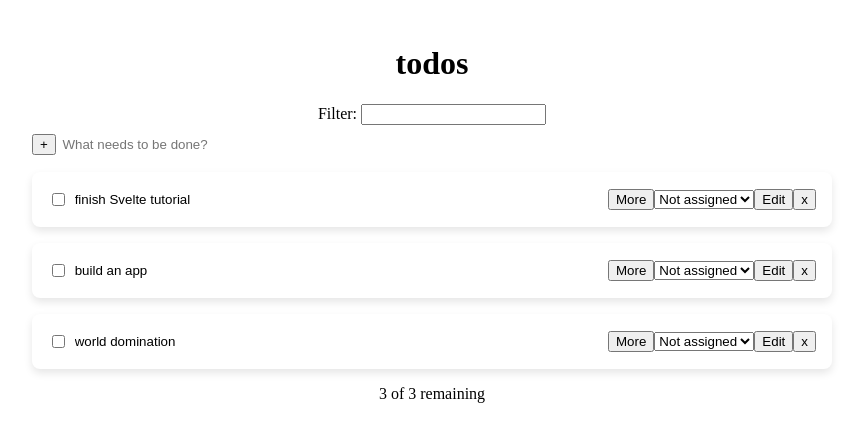
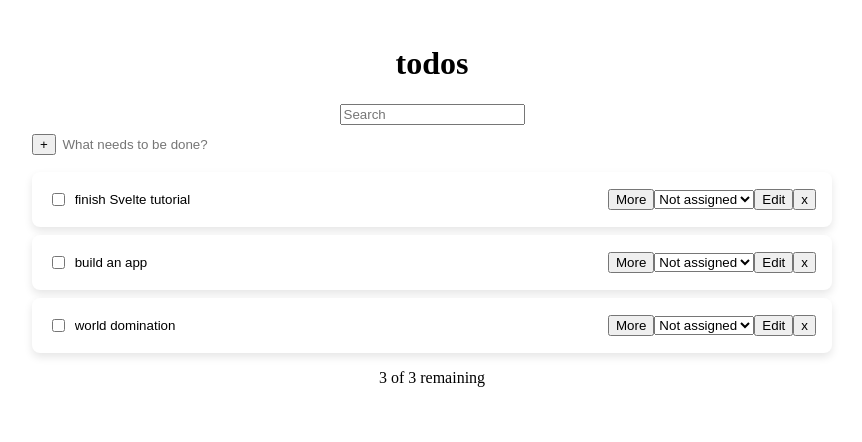
Before and after one commit to martincajka/todoapp-fe, a SvelteKit app: page / in a window 1280 px wide. Shown: the top 442 px of the page, without its empty margins (208-1070 px from the left). Built offline with nearby package versions, Linux system fonts and the light colour scheme.

Commit message:
minor updates

```diff
--- a/src/routes/+page.svelte
+++ b/src/routes/+page.svelte
@@ -75,9 +75,7 @@
 <main>
   <div>
     <h1>todos</h1>
-    <label>
-      Filter: <input bind:value={search} />
-    </label>
+    <input type="text" placeholder="Search" bind:value={search} />
     <div class="todo-input">
       <button onclick={add}>+</button>
       <input
--- a/src/routes/FilteredTodos.svelte
+++ b/src/routes/FilteredTodos.svelte
@@ -2,13 +2,13 @@
   let { data, row } = $props();
 </script>
 
-{#each data as d}
-  <ul>
+<ul>
+  {#each data as d}
     <li class="todo" class:done={d.done} class:highlight={d.new}>
       {@render row(d)}
     </li>
-  </ul>
-{/each}
+  {/each}
+</ul>
 
 <style>
   ul {
```
